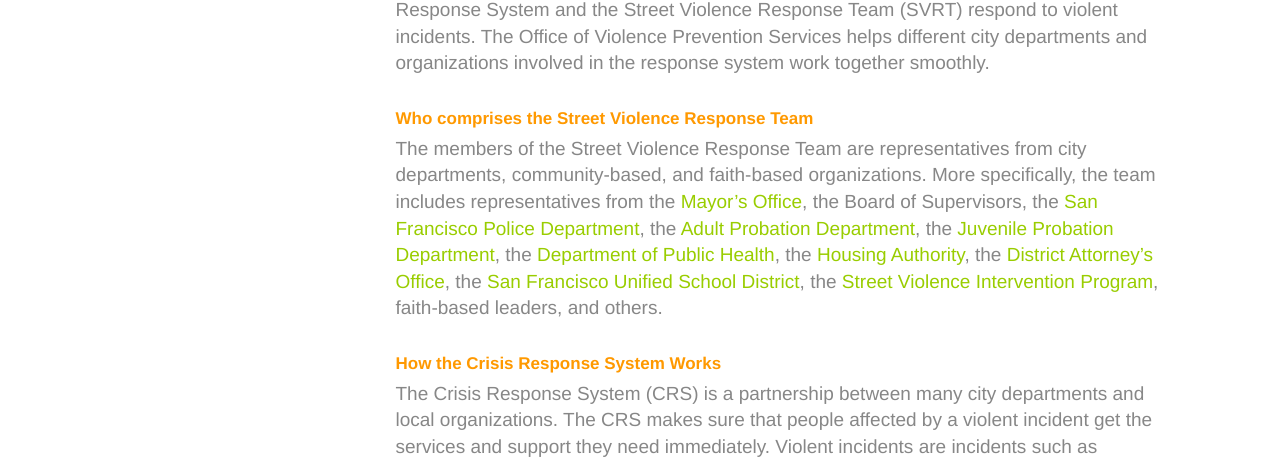
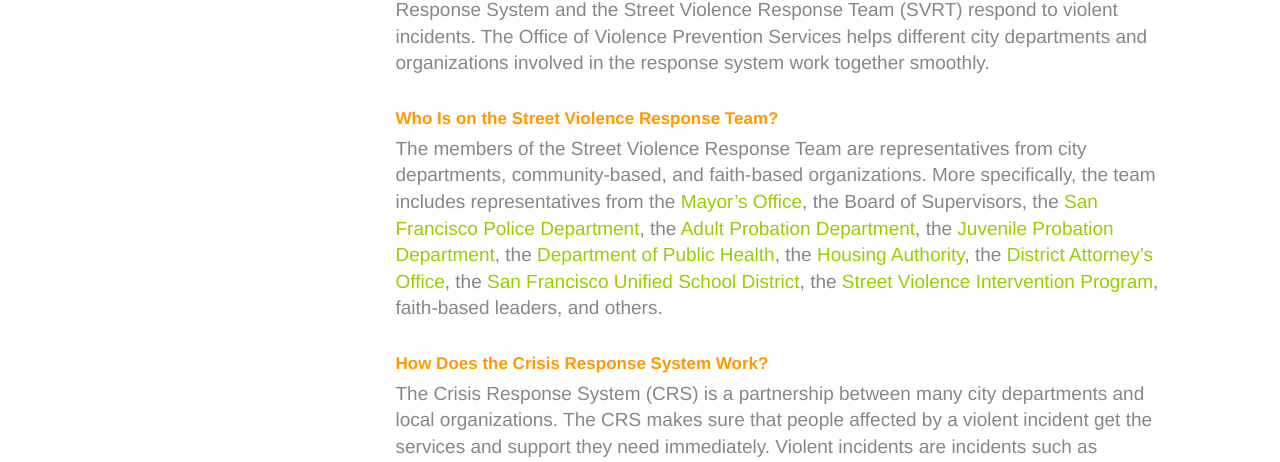
Before and after one commit to SFMOVPS/sfvps, a Jekyll site: the page built from coordination.html, in a window 1280 px wide and 1400 px high, scrolled down 591 px. Shown: the part 151-613 px from the top of the window. Built offline with Jekyll 4.4.1, drawn with Linux system fonts in a browser that asks for light colours; some web fonts are replaced; some of the changed text lies outside the part shown.

Commit message:
Updated '/coordination.html' via CloudCannon

```diff
--- a/coordination.html
+++ b/coordination.html
@@ -5,32 +5,32 @@
 ---
 <h3 class="editable">Supporting Individuals Impacted by Street Violence</h3>
 <p class="editable">After a violent incident, it’s essential for organizations work together to make sure that individuals and communities affected by violence get the services they need. Both the Crisis Response System and the Street Violence Response Team (SVRT) respond to violent incidents. The Office of Violence Prevention Services helps different city departments and organizations involved in the response system work together smoothly.</p>
-<h4 class="editable">Who comprises the Street Violence Response Team</h4>
+<h4 class="editable">Who Is on the Street Violence Response Team?</h4>
 <p class="editable">The members of the Street Violence Response Team are representatives from city departments, community-based, and faith-based organizations. More specifically, the team includes representatives from the <a href="http://sfmayor.org/">Mayor’s Office</a>, the Board of Supervisors, the <a href="http://www.sanfranciscopolice.org/">San Francisco Police Department</a>, the <a href="http://sfgov.org/adultprobation/">Adult Probation Department</a>, the <a href="http://sfgov.org/juvprobation/">Juvenile Probation Department</a>, the <a href="https://www.sfdph.org/dph/default.asp">Department of Public Health</a>, the <a href="http://www.sfha.org/">Housing Authority</a>, the <a href="http://www.sfdistrictattorney.org/">District Attorney’s Office</a>, the <a href="http://www.sfusd.edu/">San Francisco Unified School District</a>, the <a href="/outreach.html">Street Violence Intervention Program</a>, faith-based leaders, and others.</p>
-<h4 class="editable">How the Crisis Response System Works</h4>
+<h4 class="editable">How Does the Crisis Response System Work?</h4>
 <p class="editable">The Crisis Response System (CRS) is a partnership between many city departments and local organizations. The CRS makes sure that people affected by a violent incident get the services and support they need immediately. Violent incidents are incidents such as shootings, homicides, or serious assaults.</p><p class="editable">After a violent incident, CRS members reach out to community members to understand the circumstances of the event. CRS members work to understand what sort of support victims and the community needs, both immediately and long-term. By facilitating communication with the community and between organizations, the CRS makes sure that city departments and local organizations services are matched with the community’s needs.</p><p class="editable">At the hospital, CRS members make sure that victims and families get the support they need. The CRS also takes action to prevent any violence at the hospital. This prevents the incident from getting worse or causing other incidents and keeps everyone safe.</p><p class="editable">In the hours and days following a violent incident, the Crisis Response System makes sure that all the organizations that are a part of it have the best possible understanding of a situation. This shared understanding allows the organizations to create a plan which ensures that the victim, their family, witnesses, and the community receive the support they need.</p>
 <h4 class="editable">Contact the Crisis Response System Partners</h4>
 <ul>
     <li class="editable">
         <strong>Dr. Gena Castro Rodriguez</strong>,  Psy.D., LMFT
-        <br>Chief of Victim Services, Office of District Attorney George Gascón
-        <br>(415) 734-3359
+        <br />Chief of Victim Services, Office of District Attorney George Gascón
+        <br />(415) 734-3359
     </li>
     <li class="editable">
         <strong>Stephanie Felder</strong>
-        <br>Director of  Comprehensive Crisis Services, Department of Public Health
-        <br>(415) 970-3825
+        <br />Director of  Comprehensive Crisis Services, Department of Public Health
+        <br />(415) 970-3825
     </li>
     <li class="editable">
         <strong>James Caldwell</strong>
-        <br>Crisis Response Manager, Street Violence Intervention Program
-        <br>(415) 572-7008
+        <br />Crisis Response Manager, Street Violence Intervention Program
+        <br />(415) 572-7008
     </li>
     <li class="editable">
         <strong>Mike Texada</strong>
-        <br>Social Work Associate and Community Liaison, The Wraparound Project at UCSF
-        <br>(415) 206-4482
+        <br />Social Work Associate and Community Liaison, The Wraparound Project at UCSF
+        <br />(415) 206-4482
     </li>
 </ul>
-<h4 class="editable">How the Street Violence Response Team (SVRT) Works</h4>
+<h4 class="editable">How does the Street Violence Response Team (SVRT) Work?</h4>
 <p class="editable">The Crisis Response System begins work immediately after a violent incident. On the other hand, the Street Violence Response Team works continuously. The Mayor’s Office of Violence Prevention Services brings together the team every week to review violent incidents and coordinate ongoing work on these incidents.</p><p class="editable">A longer-term response includes making sure that individuals affected by an incident continue to get the services they need in the weeks and months afterwards. This might include getting individuals counseling for trauma, ongoing case management, or support finding housing or employment. Just as the SVRT looks at what individuals need in the weeks and months following an incident, they also look at what communities need. For example, they might plan a community event to address trauma in the wake of an incident.</p><p class="editable">The Street Violence Response Team also looks for possible factors that are impacting the safety of an area. For example, the team might decide that an area needs better street lighting based on the circumstances of incidents nearby. Because the team works continuously, members monitor follow-up for the incidents that they have reviewed in the past.</p><p class="editable">The Street Violence Response Team helps people affected by violent incidents recover, and prevents future violence.</p>
```
